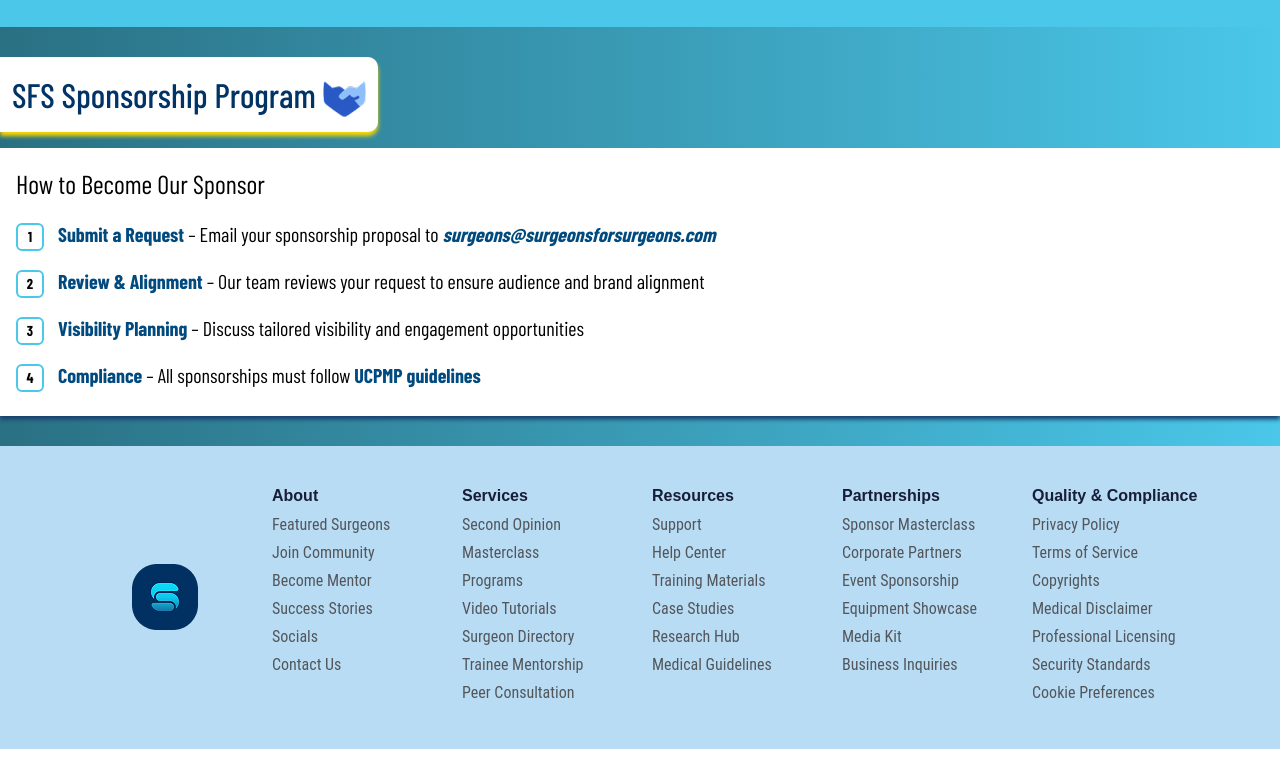
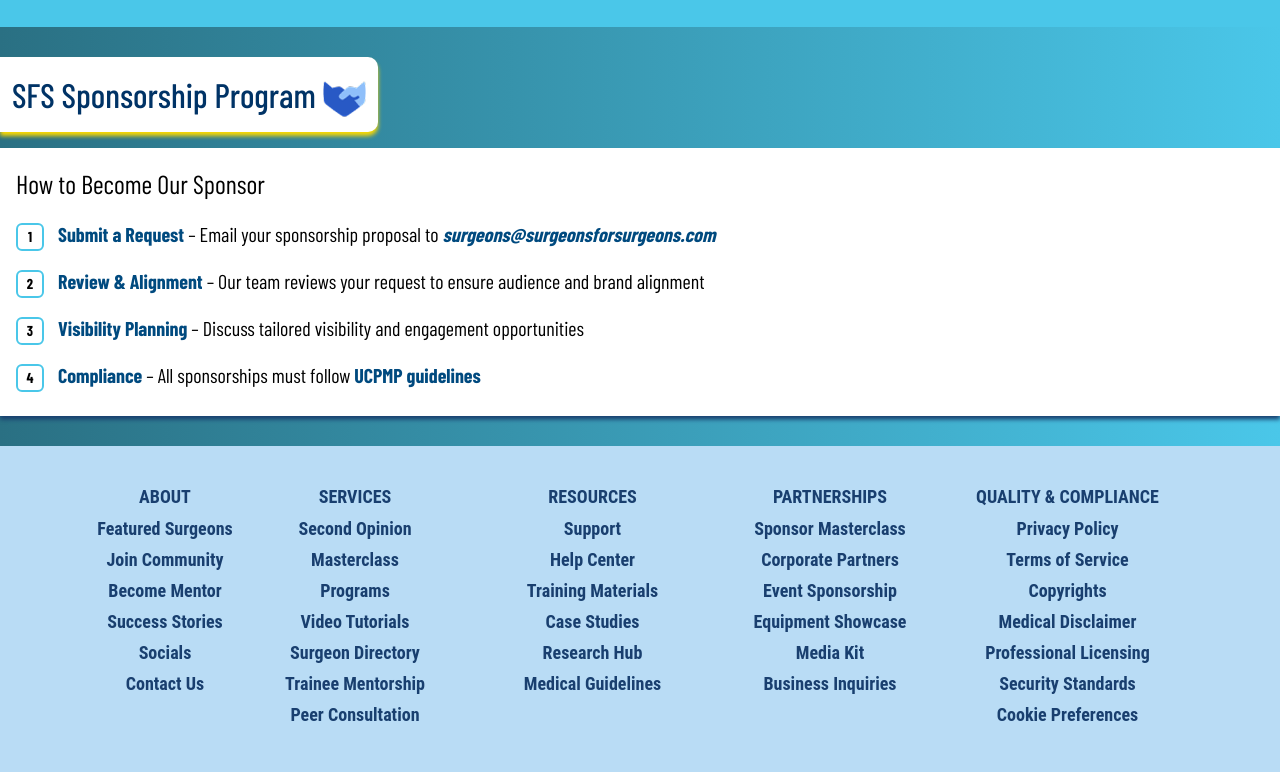
Before and after one commit to Jigisha-Ponda/SFSFinal, a plain HTML site: page secondopinion.html in a window 1280 px wide. Shown: the part 3989-4761 px from the top of the page. Before the commit the page ends 4738 px from the top, so only its background shows below. Drawn offline with nearby package versions, Linux system fonts and the light colour scheme; a script that the page names is missing; files whose address does not match are found by name; a web font is replaced by a local one.

Commit message:
[modify] updated footer and other changes

```diff
--- a/css/style.css
+++ b/css/style.css
@@ -579,6 +579,22 @@
   border-color: var(--primary);
 }
 
+.footer h6{
+  font-family: 'Roboto Condensed', sans-serif;
+  font-weight: 800;
+  text-align: center;
+  color:rgba(25, 63, 111, 1);
+  font-size: 18px;
+  text-transform: uppercase;
+}
+
+.footer p{
+  font-family: 'Roboto Condensed', sans-serif;
+  font-weight: 600;
+  text-align: center;
+  color:rgba(25, 63, 111, 1);
+  font-size: 18px;
+}
 
 /*** Footer ***/
 .footer .btn.btn-social {
--- a/secondopinion.html
+++ b/secondopinion.html
@@ -432,7 +432,7 @@
   <!-- Form start -->
 
   <div style="background-color:#4AC7E9; padding-top: 30px; padding-bottom: 30px;">
-    <div class="form-title">Add Case</div>
+    <div class="form-title" style="box-shadow:  0px 4px 10px rgba(12, 12, 13, 0.4);">Add Case</div>
 
     <div class="form-container mx-auto" style="border-radius: 10px;">
       <!-- <form class="mt-4">
@@ -654,15 +654,15 @@
     </div>
   </div>
 </div> -->
-  <div class="container-fluid" style="background-color: #b9dcf5; padding: 40px 0;">
+  <div class="container-fluid footer" style="background-color: #b9dcf5; padding: 40px 0;">
     <div class="container">
       <div class="row g-4 justify-content-center text-center text-md-start">
 
         <!-- Column 0 (Logo Column) -->
-        <div class="col-12 col-md-4 col-lg-2 d-flex justify-content-center align-items-center">
+        <!-- <div class="col-12 col-md-4 col-lg-2 d-flex justify-content-center align-items-center">
           <img src="sfsimg/logo.png" alt="Logo" class="img-fluid" style="max-width: 150px; height: auto;">
 
-        </div>
+        </div> -->
 
         <!-- Column 1 -->
         <div class="col-6 col-md-4 col-lg-2" style="font-family: Roboto Condensed;">
@@ -688,7 +688,7 @@
         </div>
 
         <!-- Column 3 -->
-        <div class="col-6 col-md-4 col-lg-2" style="font-family: Roboto Condensed;">
+        <div class="col-6 col-md-4 col-lg-3" style="font-family: Roboto Condensed;">
           <h6 class="fw-bold">Resources</h6>
           <p class="mb-1">Support</p>
           <p class="mb-1">Help Center</p>
@@ -710,7 +710,7 @@
         </div>
 
         <!-- Column 5 -->
-        <div class="col-6 col-md-4 col-lg-2" style="font-family: Roboto Condensed;">
+        <div class="col-6 col-md-4 col-lg-3" style="font-family: Roboto Condensed;">
           <h6 class="fw-bold">Quality & Compliance</h6>
           <p class="mb-1">Privacy Policy</p>
           <p class="mb-1">Terms of Service</p>
--- a/style1.css
+++ b/style1.css
@@ -211,7 +211,7 @@ html, body {
 
 .speaker-desc {
   font-family: 'Roboto Condensed', sans-serif;
-  font-size:15px;
+  font-size:17px;
   /* Same size for all */
   line-height: 1.4;
   color: #000;
@@ -387,6 +387,22 @@ html, body {
   font-weight: 500;
   padding: 0px 20px;
 }
+.footer h6{
+  font-family: 'Roboto Condensed', sans-serif;
+  font-weight: 800;
+  text-align: center;
+  color:rgba(25, 63, 111, 1);
+  font-size: 18px;
+  text-transform: uppercase;
+}
+
+.footer p{
+  font-family: 'Roboto Condensed', sans-serif;
+  font-weight: 600;
+  text-align: center;
+  color:rgba(25, 63, 111, 1);
+  font-size: 18px;
+}
 /* Responsive: Two in a row for large, one in a row for mobile */
 @media (min-width: 767px) {
   .row {
@@ -508,7 +524,7 @@ html, body {
 }
 
 .hero-banner-yellow-line {
-  width: 60%;
+  width: 80%;
   height: 4px;
   background-color: yellow;
   margin: 0 auto;
```
Also changed, not shown: index.html (+5 -5 lines).
